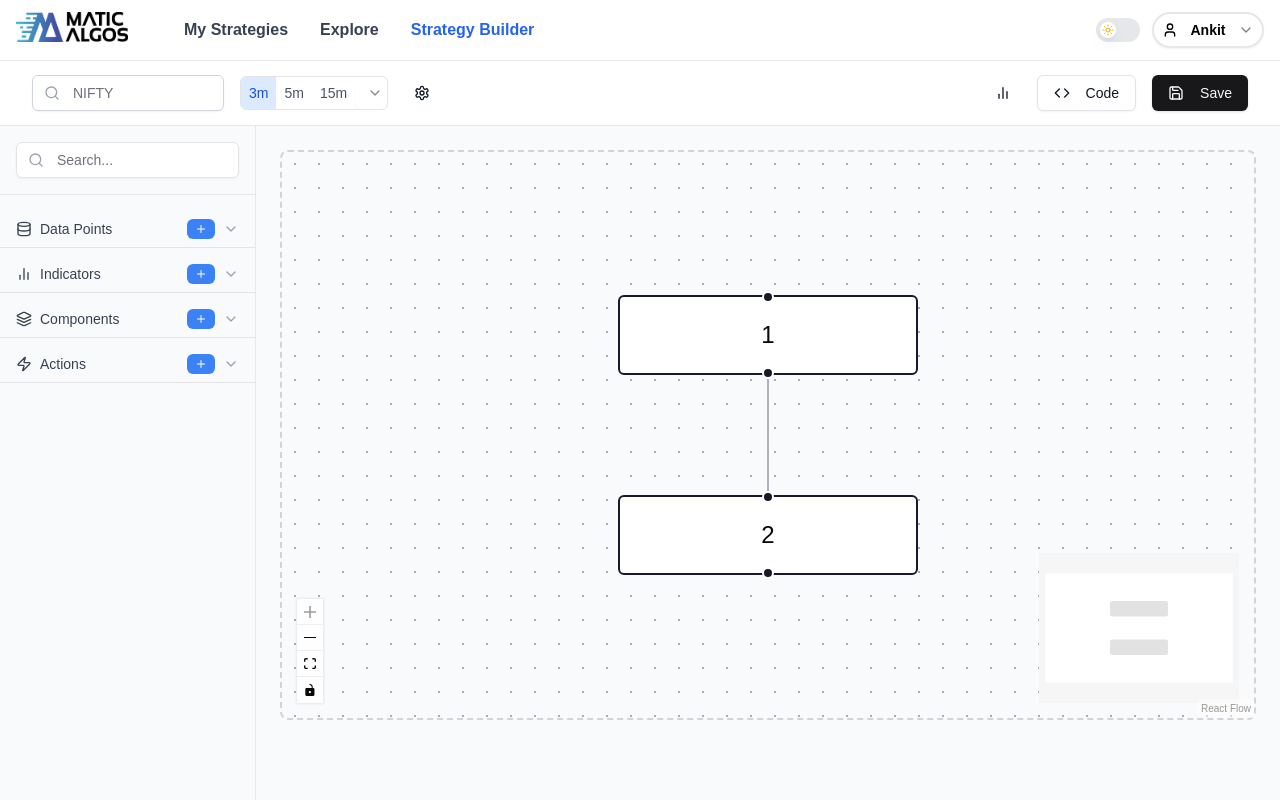
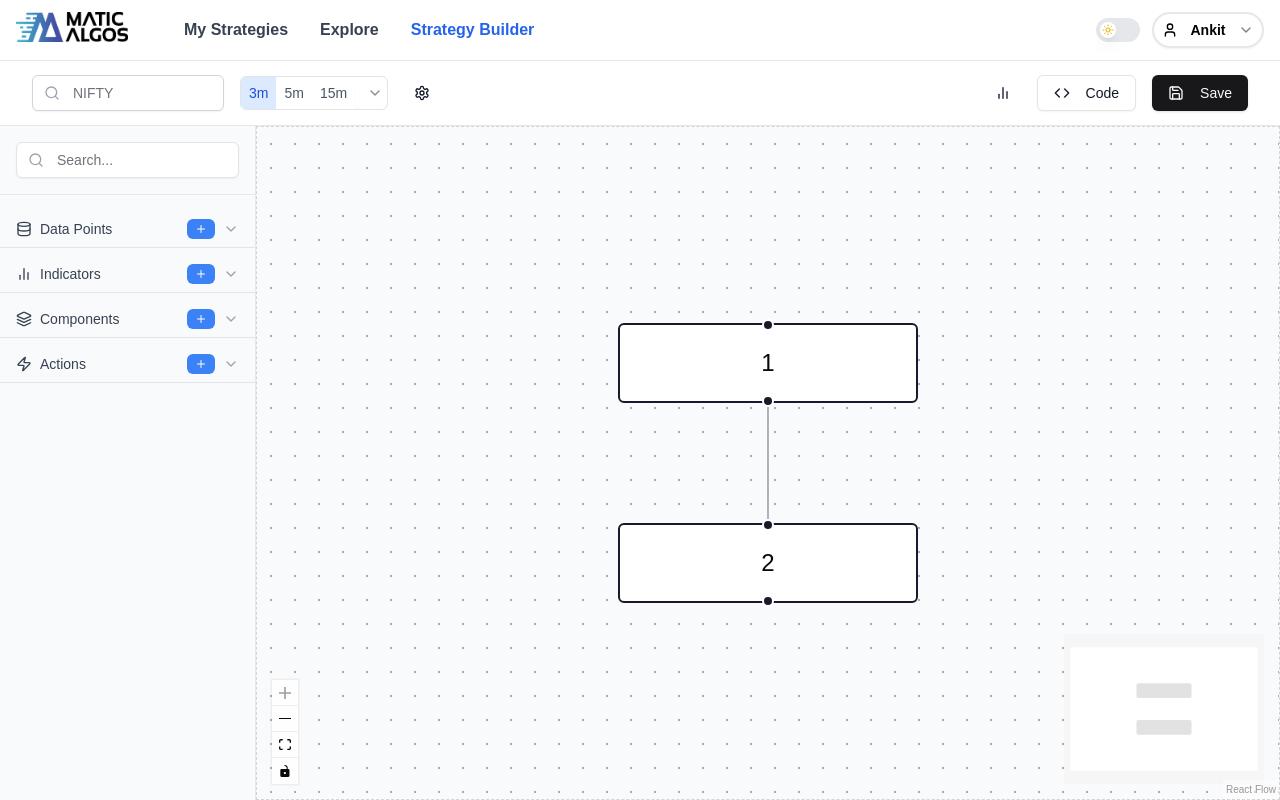
Before and after one commit to yashkamdar-YK/Project-X, a Next.js app: page /dashboard/strategy-builder in a window 1280 px wide. Built offline with nearby package versions, Linux system fonts and the light colour scheme.

Commit message:
chore/ui : canvas

```diff
--- a/src/app/(root)/dashboard/strategy-builder/_components/StrategyCanvas.tsx
+++ b/src/app/(root)/dashboard/strategy-builder/_components/StrategyCanvas.tsx
@@ -29,8 +29,8 @@ const StrategyCanvas = () => {
   );
 
   return (
-    <div className="h-full w-full bg-gray-50 dark:bg-gray-800 p-6">
-      <div className="h-[570px] w-full rounded-lg border-2 border-dashed border-gray-300 dark:border-gray-700 relative">
+    <div className="h-full w-full bg-gray-50 dark:bg-gray-900">
+      <div className="h-full w-full border border-dashed border-gray-300 dark:border-gray-700 relative">
         <div className="absolute inset-0 dark:text-black">
           <ReactFlow
             nodes={nodes}
```
Also changed, not shown: 1 other file (tests, documents, lock files or other folders).
